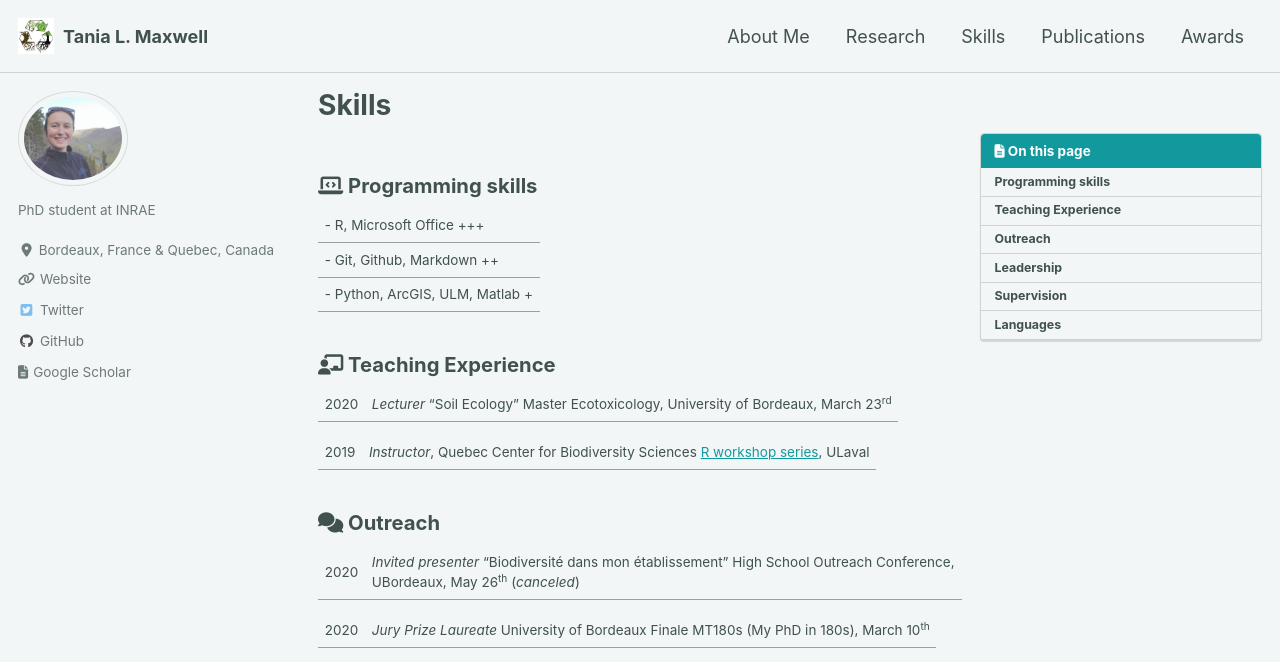
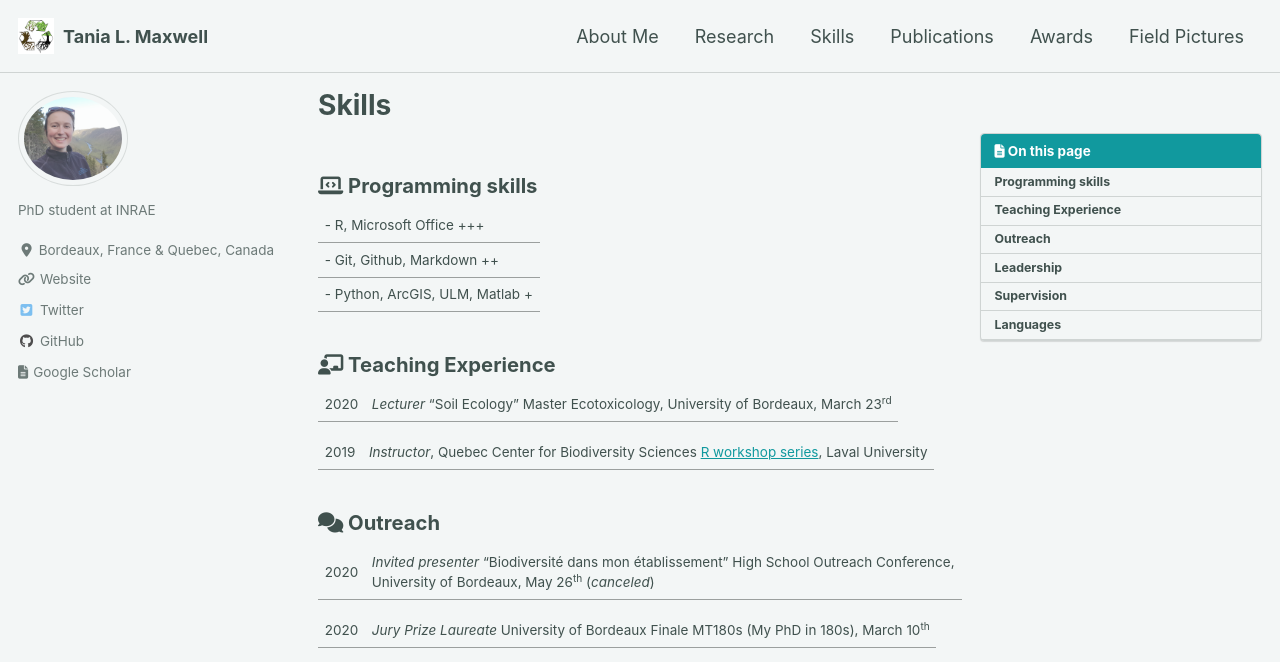
Before and after one commit to Tania-Maxwell/Tania-Maxwell.github.io, a Jekyll site: the page built from _pages/skills.md, in a window 1280 px wide and 1400 px high. Shown: the top 662 px of the window. Built offline with Jekyll 4.4.1, drawn with Linux system fonts in a browser that asks for light colours; cached includes are drawn as plain includes; nearby versions of some CDN libraries; some of the changed text lies outside the part shown; grey boxes are pictures that could not be loaded.

Commit message:
field pic tabs, updated pics

```diff
--- a/_data/navigation.yml
+++ b/_data/navigation.yml
@@ -10,3 +10,5 @@
     url: /publications/
   - title: "Awards"
     url: /awards/
+  - title: "Field Pictures"
+    url: /docs/field_pictures/
--- a/_pages/skills.md
+++ b/_pages/skills.md
@@ -15,11 +15,11 @@
 
 2020 | _Lecturer_ "Soil Ecology" Master Ecotoxicology, University of Bordeaux, March 23<sup>rd</sup>
 
-2019 | _Instructor_, Quebec Center for Biodiversity Sciences [R workshop series](https://wiki.qcbs.ca/r), ULaval
+2019 | _Instructor_, Quebec Center for Biodiversity Sciences [R workshop series](https://wiki.qcbs.ca/r), Laval University
 
 ### <i class="fas fa-comments"></i> Outreach
 
-2020 | _Invited presenter_ "Biodiversité dans mon établissement" High School Outreach Conference, UBordeaux, May 26<sup>th</sup> (_canceled_)
+2020 | _Invited presenter_ "Biodiversité dans mon établissement" High School Outreach Conference, University of Bordeaux, May 26<sup>th</sup> (_canceled_)
 
 2020 | _Jury Prize Laureate_ University of Bordeaux Finale MT180s (My PhD in 180s), March 10<sup>th</sup>
 
@@ -30,7 +30,7 @@
 
 2020 | _Organization co-leader_ Lab-overarching R discussion network for PhD students
 
-2019 | _Vice-President_ Graduate Students in Forestry Club, ULaval
+2019 | _Vice-President_ Graduate Students in Forestry Club, Laval University
 
 ### <i class="fas fa-user-graduate"></i> Supervision
 
```
Also changed, not shown: _pages/about_me.md (+1 -1 lines), _pages/research.md (+4 -4 lines), docs/field_pictures.md (+8 -7 lines), img/orphee_raison_core.jpg (added), 1 other file.
